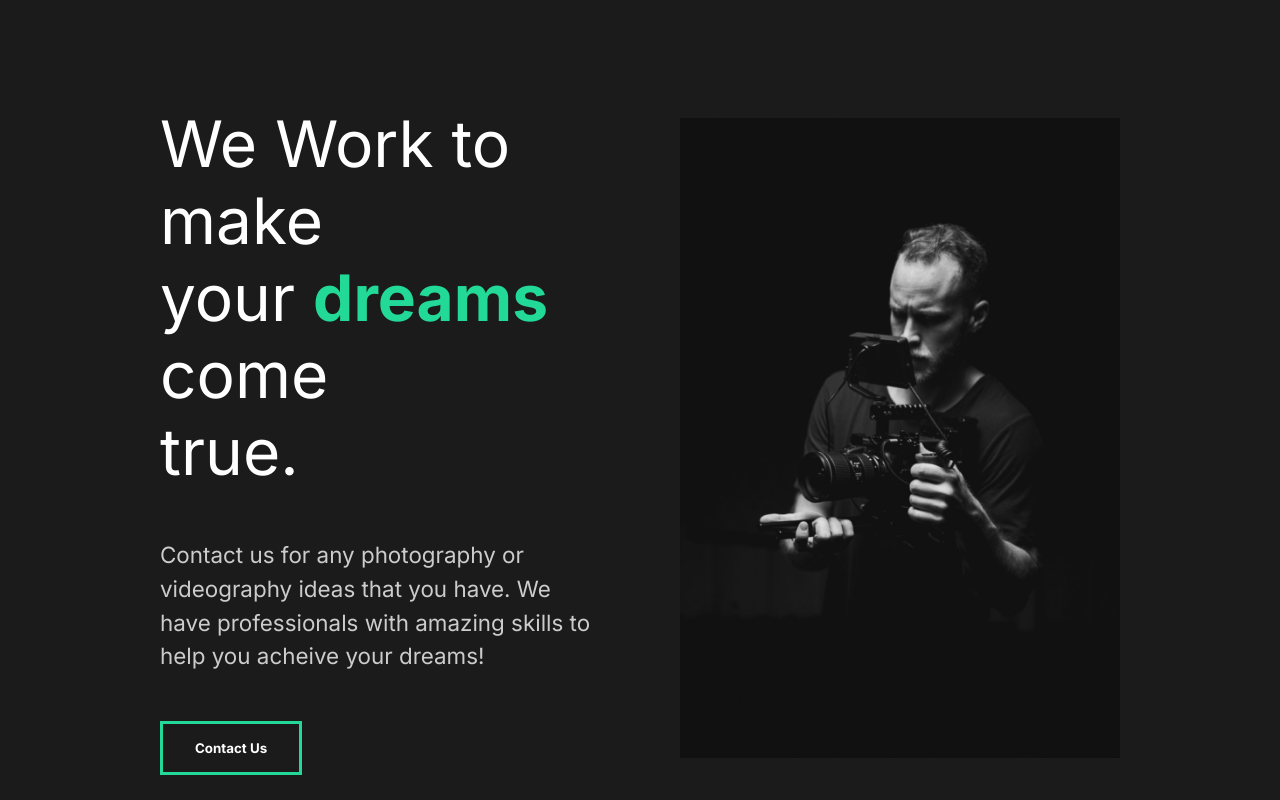
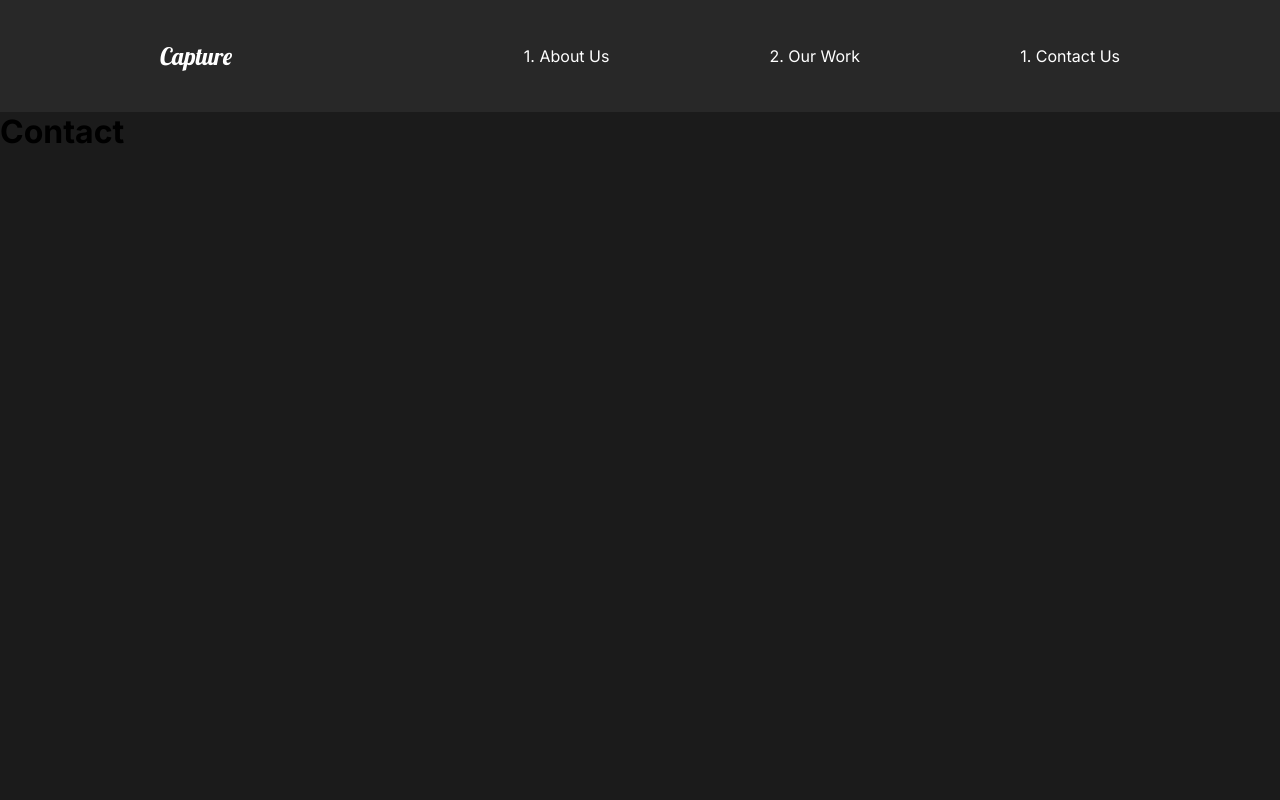
Before and after one commit to kirillginko/capture-portfolio, a React (Create React App) app: page /contact in a window 1280 px wide. Shown: the top 800 px of the page. Built offline with nearby package versions, Linux system fonts and the light colour scheme.

Commit message:
added nav added routes

```diff
--- a/src/App.js
+++ b/src/App.js
@@ -3,11 +3,27 @@
 import GlobalStyle from "./components/GlobalStyle";
 // Import Pages
 import AboutUs from "./pages/AboutUs";
+import ContactUs from "./pages/ContactUs";
+import OurWork from "./pages/OurWork";
+import Nav from "./components/Nav";
+//Router
+import { Switch, Route } from "react-router-dom";
 function App() {
   return (
     <div className="App">
       <GlobalStyle />
-      <AboutUs />
+      <Nav />
+      <Switch>
+        <Route path="/" exact>
+          <AboutUs />
+        </Route>
+        <Route path="/work">
+          <OurWork />
+        </Route>
+        <Route path="/contact">
+          <ContactUs />
+        </Route>
+      </Switch>
     </div>
   );
 }
--- /dev/null
+++ b/src/components/Nav.js
@@ -0,0 +1,56 @@
+import React from "react";
+//Import Style
+import styled from "styled-components";
+import { Link } from "react-router-dom";
+
+const Nav = () => {
+  return (
+    <StyledNav>
+      <h1>
+        <Link id="logo" to="/">
+          Capture
+        </Link>
+      </h1>
+      <ul>
+        <li>
+          <Link to="/">1. About Us</Link>
+        </li>
+        <li>
+          <Link to="/work">2. Our Work</Link>
+        </li>
+        <li>
+          <Link to="/contact">1. Contact Us</Link>
+        </li>
+      </ul>
+    </StyledNav>
+  );
+};
+
+const StyledNav = styled.nav`
+  min-height: 10vh;
+  display: flex;
+  margin: auto;
+  justify-content: space-between;
+  align-items: center;
+  padding: 1rem 10rem;
+  background-color: #282828;
+  a {
+    color: white;
+    text-decoration: none;
+  }
+  ul {
+    display: flex;
+    list-style: none;
+  }
+  #logo {
+    font-size: 1.5rem;
+    font-family: "Lobster", cursive;
+    font-weight: lighter;
+  }
+  li {
+    padding-left: 10rem;
+    position: relative;
+  }
+`;
+
+export default Nav;
--- a/src/index.js
+++ b/src/index.js
@@ -1,10 +1,13 @@
 import React from "react";
 import ReactDOM from "react-dom";
 import App from "./App";
+import { BrowserRouter } from "react-router-dom";
 
 ReactDOM.render(
   <React.StrictMode>
-    <App />
+    <BrowserRouter>
+      <App />
+    </BrowserRouter>
   </React.StrictMode>,
   document.getElementById("root")
 );
--- /dev/null
+++ b/src/pages/ContactUs.js
@@ -0,0 +1,9 @@
+import React from "react";
+const ContactUs = () => {
+  return (
+    <div>
+      <h1>Contact</h1>
+    </div>
+  );
+};
+export default ContactUs;
--- /dev/null
+++ b/src/pages/OurWork.js
@@ -0,0 +1,9 @@
+import React from "react";
+const OurWork = () => {
+  return (
+    <div>
+      <h1>Our Work</h1>
+    </div>
+  );
+};
+export default OurWork;
```
Also changed, not shown: 1 other file (tests, documents, lock files or other folders).
